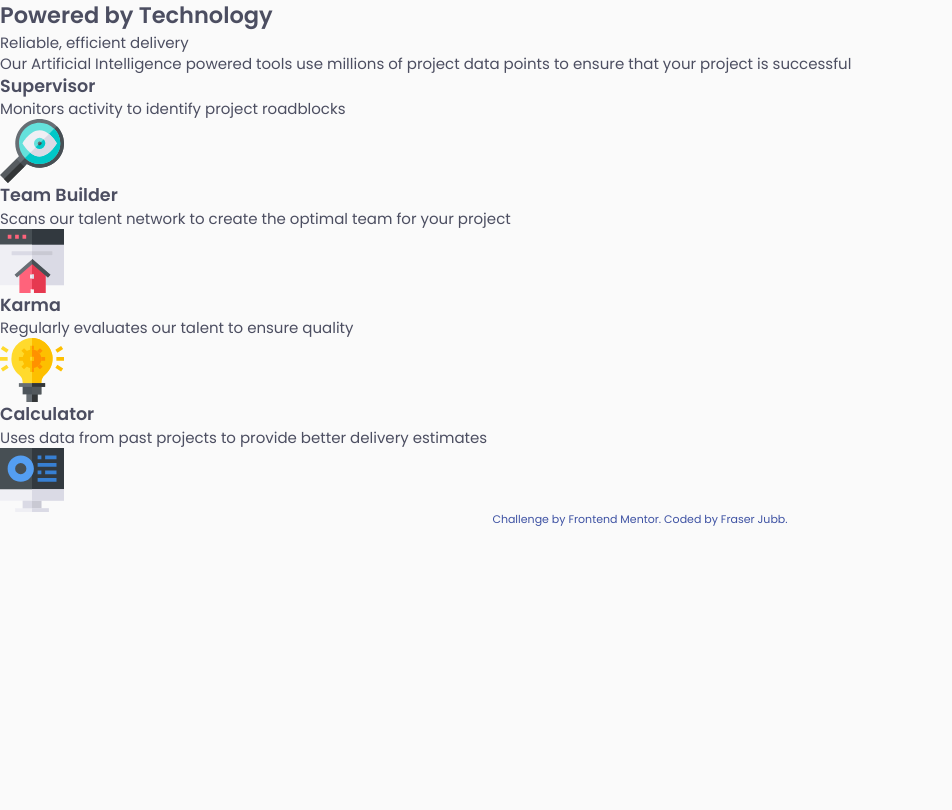
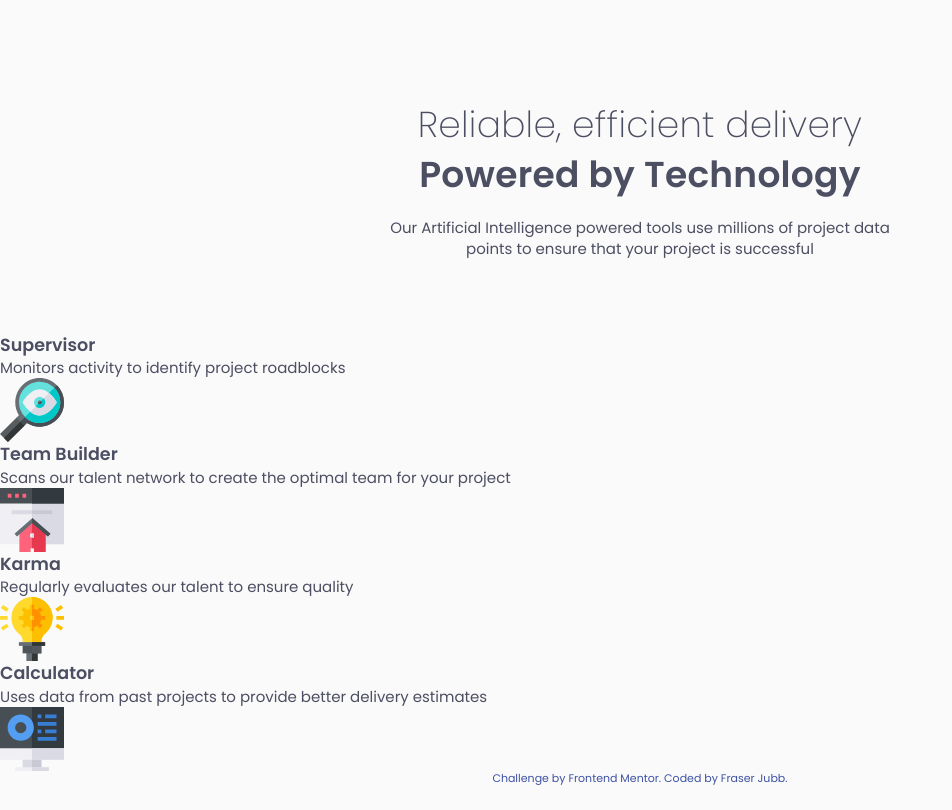
Before and after one commit to fraserjubb/fm-four-card-feature-section, a plain HTML site: page index.html in a window 1280 px wide. Shown: the whole page, without its empty margins (0-952 px from the left). Drawn offline with Linux system fonts and the light colour scheme.

Commit message:
Styled header

```diff
--- a/css/styles.css
+++ b/css/styles.css
@@ -108,12 +108,30 @@ MAIN:
 */
 /* Header: */
 .header {
+  display: flex;
+  flex-direction: column;
+
+  margin: 0 auto;
+  max-width: 540px;
+  text-align: center;
+
+  margin: 100px auto 74px auto;
+}
+
+.header__title,
+.header__tagline {
+  font-size: var(--36px);
+  letter-spacing: 0.25px;
 }
 
 .header__title {
+  font-weight: var(--fw-semibold);
+  margin-bottom: var(--16px);
 }
 
 .header__tagline {
+  order: -1;
+  font-weight: var(--fw-extralight);
 }
 
 .header__description {
```
